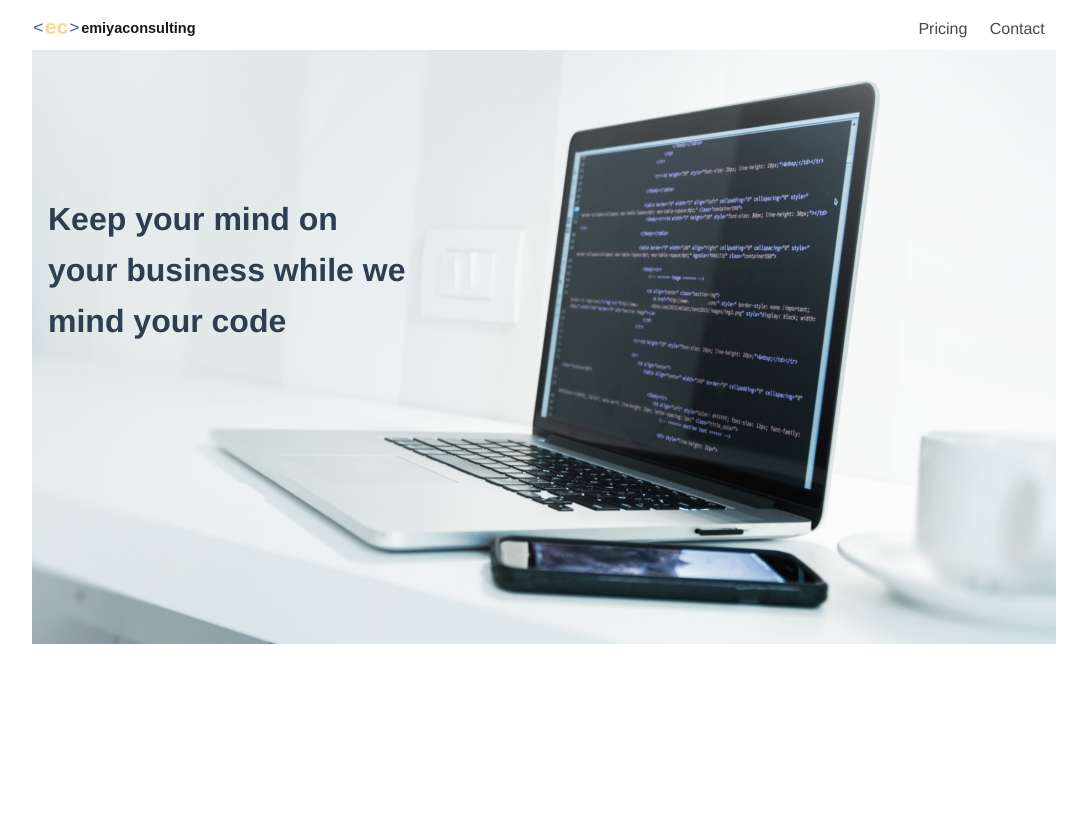
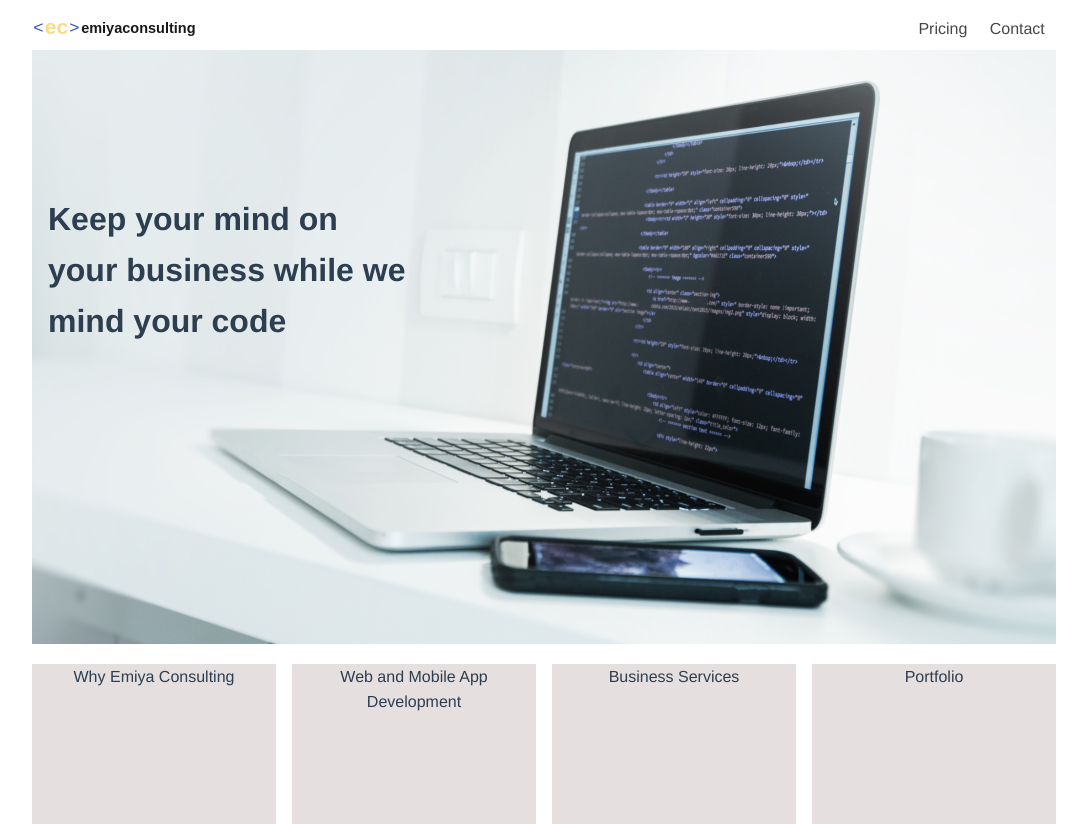
Before and after one commit to rlr524/emiya-com-vue, a Vue app: page / in a window 1280 px wide. Shown: the whole page, without its empty margins (96-1183 px from the left). Before the commit the page ends 800 px from the top, so only its background shows below. Built offline with nearby package versions, Linux system fonts and the light colour scheme.

Commit message:
adding card container

```diff
--- a/src/App.vue
+++ b/src/App.vue
@@ -2,18 +2,21 @@
   <div id="app">
     <Navbar />
     <Main />
+    <Cards />
   </div>
 </template>
 
 <script>
 import Navbar from "./components/Navbar";
 import Main from "./components/Main";
+import Cards from "./components/Cards";
 
 export default {
   name: "App",
   components: {
     Navbar,
     Main,
+    Cards,
   },
 };
 </script>
--- /dev/null
+++ b/src/components/Cards.vue
@@ -0,0 +1,26 @@
+<template>
+  <div class="card-container">
+    <div class="card">Why Emiya Consulting</div>
+    <div class="card">Web and Mobile App Development</div>
+    <div class="card">Business Services</div>
+    <div class="card">Portfolio</div>
+  </div>
+</template>
+
+<script>
+export default {
+  name: "Cards",
+};
+</script>
+
+<style scoped>
+.card-container {
+  display: grid;
+  grid-template-columns: repeat(4, 1fr);
+  gap: 1rem;
+  height: 10rem;
+}
+.card {
+  background-color: #e5dfdf;
+}
+</style>
```
